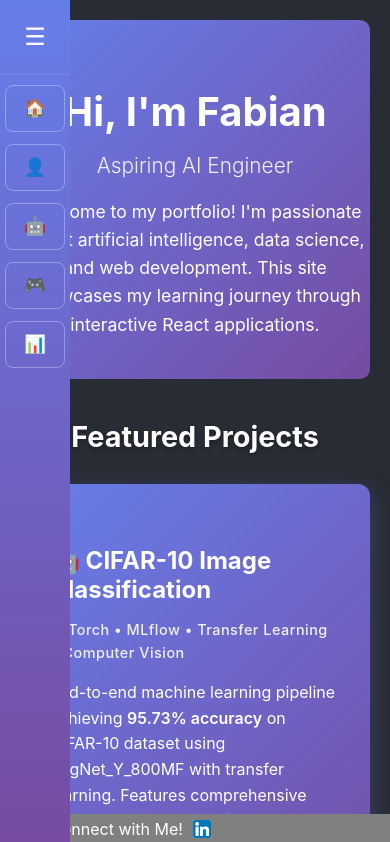
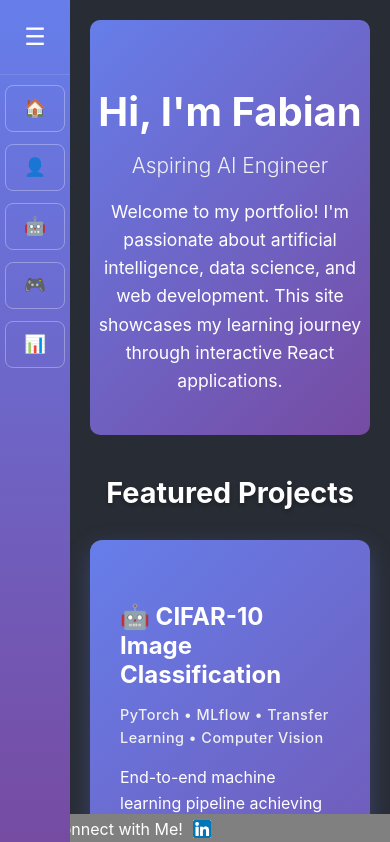
Before and after one commit to fabiantoh98/fabiantoh98.github.io, a React (Create React App) app: page / in a window 390 px wide. Shown: the top 842 px of the page. Built offline with nearby package versions, Linux system fonts and the light colour scheme.

Commit message:
resolve navbar issue temporary

```diff
--- a/src/App.scss
+++ b/src/App.scss
@@ -24,13 +24,17 @@
       }
 
       @media (max-width: 768px) {
-        margin-left: 0;
-        width: 100%;
         position: relative;
 
         &.navbar-collapsed {
-          margin-left: 0;
-          width: 100%;
+          margin-left: 70px; // Collapsed navbar is 70px wide
+          width: calc(100% - 70px);
+        }
+
+        // When navbar is expanded on mobile (no navbar-collapsed class)
+        &:not(.navbar-collapsed) {
+          margin-left: 250px; // Expanded navbar is 250px wide
+          width: calc(100% - 250px);
         }
       }
     }
```
